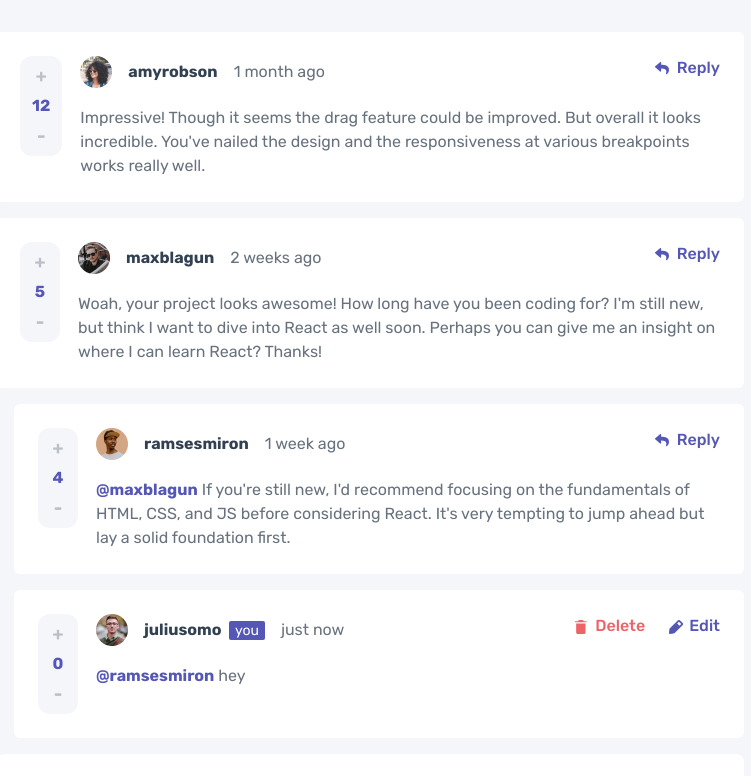
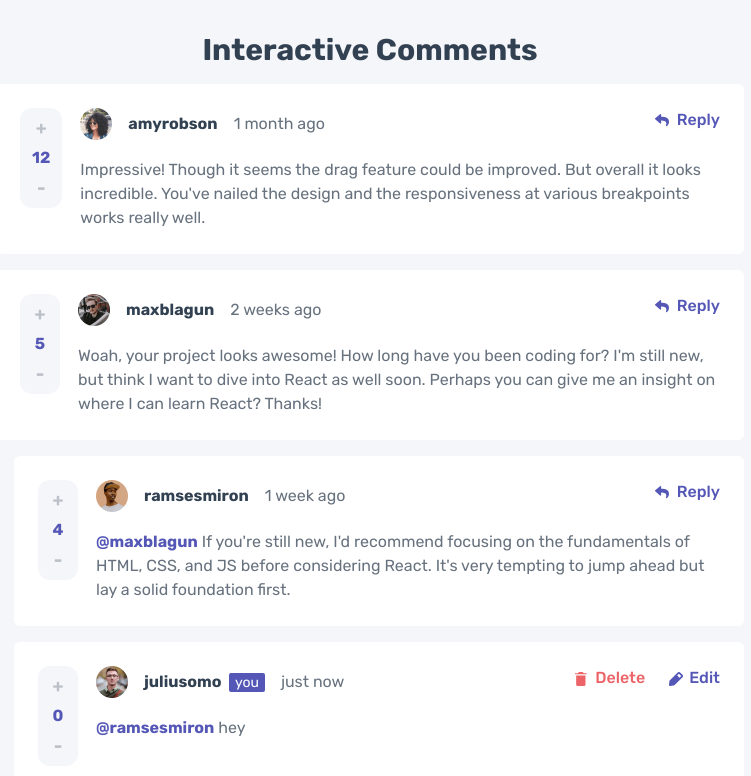
Before and after one commit to anichukwuebuka65/interactive_comment_section, a React (Vite) app: page / in a window 1280 px wide. Shown: the top 776 px of the page, without its empty margins (270-1021 px from the left). Built offline with nearby package versions, Linux system fonts and the light colour scheme.

Commit message:
fixed minor errors

```diff
--- a/index.html
+++ b/index.html
@@ -4,7 +4,7 @@
     <meta charset="UTF-8" />
     <link rel="icon" type="image/svg+xml" href="/vite.svg" />
     <meta name="viewport" content="width=device-width, initial-scale=1.0" />
-    <title>Vite + React + TS</title>
+    <title>Interactive comment section</title>
   </head>
   <body>
     <div id="root"></div>
--- a/src/App.tsx
+++ b/src/App.tsx
@@ -37,14 +37,15 @@ export default function App() {
 
   return (
       <div className=" bg-vlGray ">
-        <div className="min-h-screen max-w-[780px] mx-auto text-grayBlue py-8 px-4">
+        <main className="min-h-screen max-w-[780px] mx-auto text-grayBlue py-8 px-4">
+          <h1 className="text-center font-bold text-3xl text-darkBlue mb-4">Interactive Comments</h1>
           <section className="mb-2">
             {commmentList}
           </section>
           <section>
             <AddComment setData={setComments}/>
           </section>
-        </div>
+        </main>
          {isModalOpen ? <Dialog  /> : null }
       </div >
   );
--- a/src/components/Container.tsx
+++ b/src/components/Container.tsx
@@ -110,7 +110,6 @@ export default function Container ({ data,
           <span className="text-modBlue font-bold ">{data.replyingTo && `@${data.replyingTo}`}</span> {content}
         </p>)
         }
-
         <div className="comment__score inline-block bg-vlGray px-3 py-1.5 rounded-xl">
           <button onClick={() => updateScore("add")} className=" text-grayBlue font-bold opacity-40 text-lg ">+</button>
           <span className=" font-bold text-modBlue">{score}</span>
```
